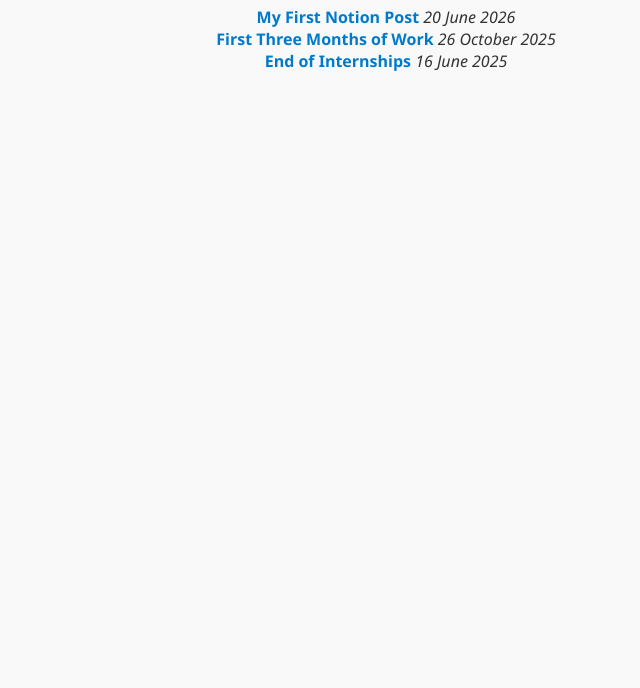
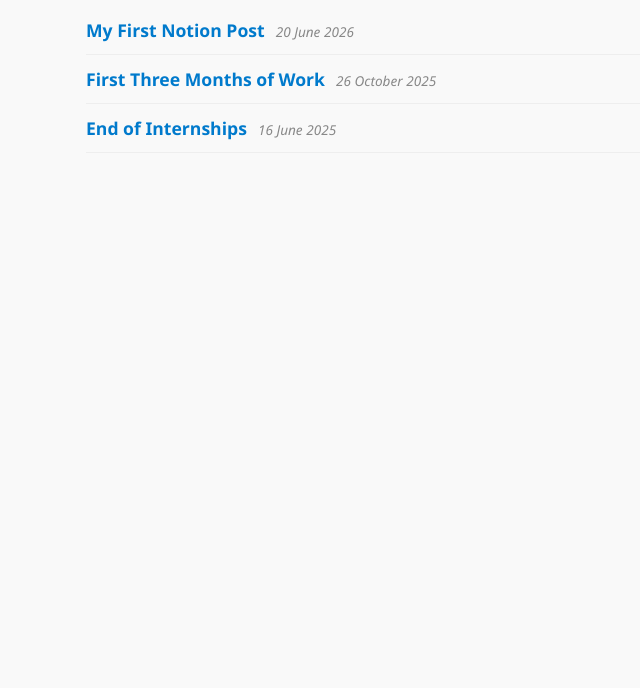
Before and after one commit to elroytoh/elroytoh.github.io, a website: page blog.html in a window 1280 px wide. Shown: the part 112-800 px from the top of the page, without its empty margins (254-894 px from the left). Drawn offline with Linux system fonts and the light colour scheme.

Commit message:
Update style.css

```diff
--- a/style.css
+++ b/style.css
@@ -35,3 +35,25 @@ a {
   color: #007acc;
   font-weight: bold;
 }
+
+.post-list {
+  list-style: none;
+  padding: 0;
+  text-align: left;
+}
+
+.post-item {
+  padding: 0.75em 0;
+  border-bottom: 1px solid #eee;
+}
+
+.post-item a {
+  font-size: 1.1em;
+}
+
+.post-item em {
+  font-size: 0.85em;
+  color: #888;
+  margin-left: 0.5em;
+  font-weight: normal;
+}
```
